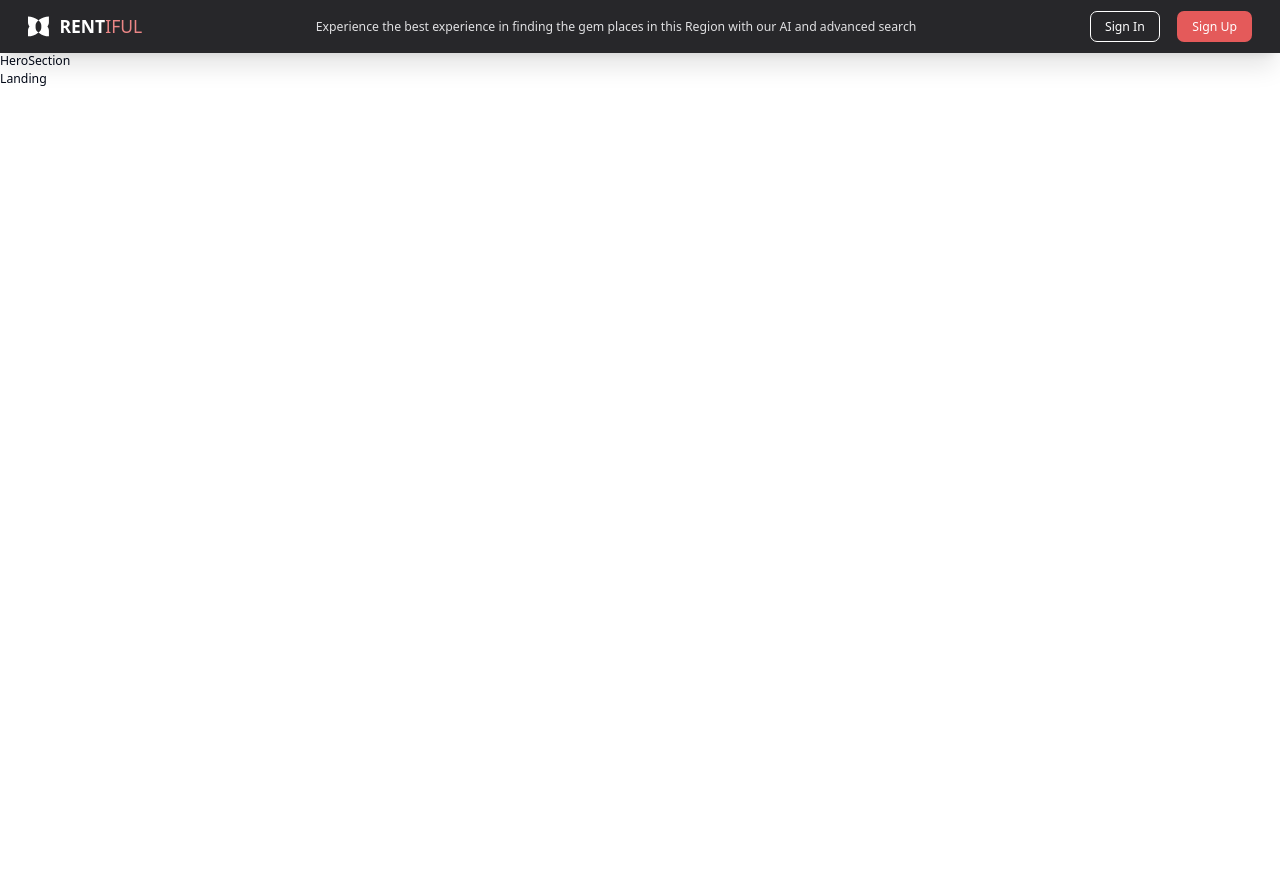
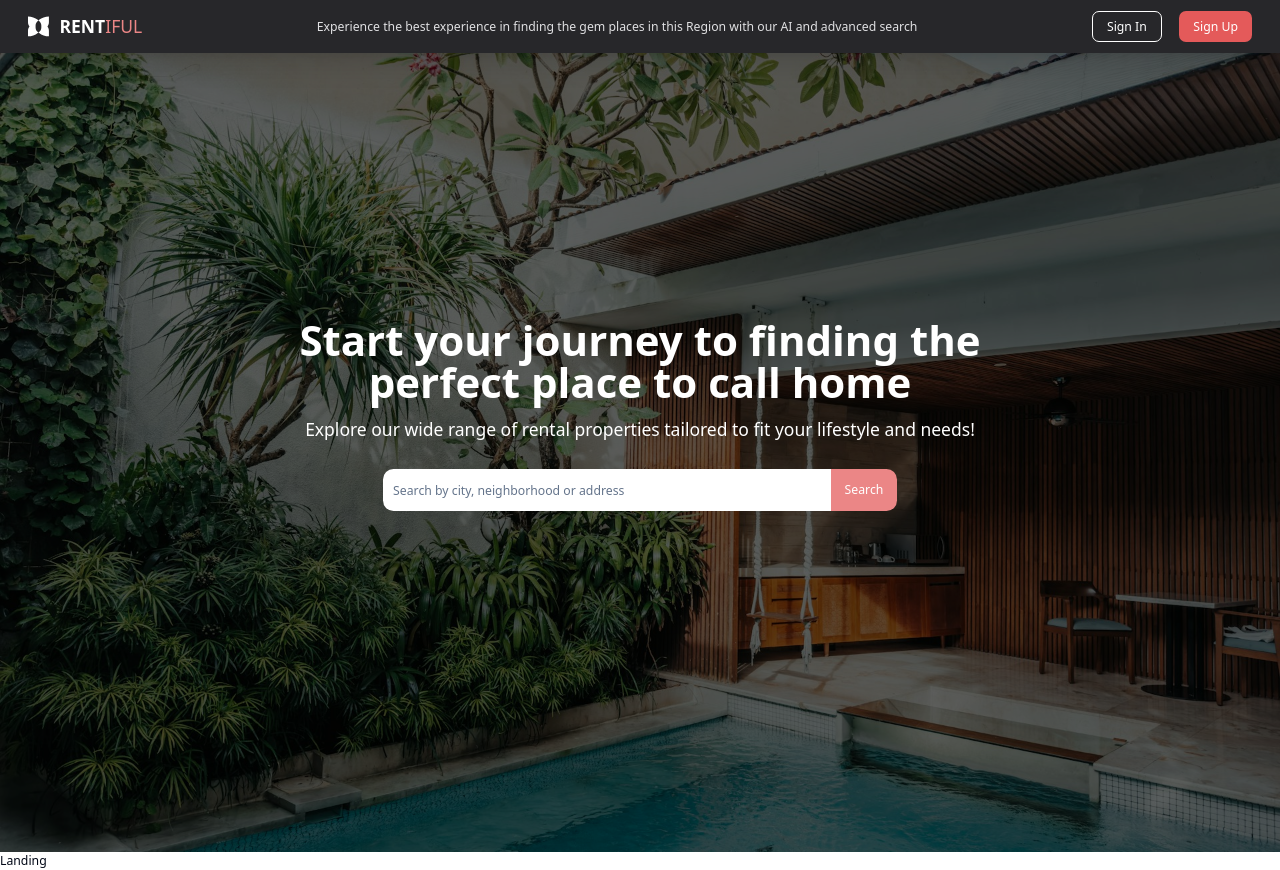
Before and after one commit to kajugadaniels/vistify-client, a Next.js app: page /landing in a window 1280 px wide. Before the commit the page ends 800 px from the top, so only its background shows below. Built offline with nearby package versions, Linux system fonts and the light colour scheme; no server answers.

Commit message:
New changes

```diff
--- a/src/app/(root)/landing/HeroSection.tsx
+++ b/src/app/(root)/landing/HeroSection.tsx
@@ -1,9 +1,95 @@
-import React from 'react'
+"use client";
+
+import Image from "next/image";
+import React, { useState } from "react";
+import { motion } from "framer-motion";
+import { Input } from "@/components/ui/input";
+import { Button } from "@/components/ui/button";
+import { useDispatch } from "react-redux";
+import { useRouter } from "next/navigation";
+import { setFilters } from "@/state";
 
 const HeroSection = () => {
+    const dispatch = useDispatch();
+    const [searchQuery, setSearchQuery] = useState("");
+    const router = useRouter();
+
+    const handleLocationSearch = async () => {
+        try {
+            const trimmedQuery = searchQuery.trim();
+            if (!trimmedQuery) return;
+
+            const response = await fetch(
+                `https://api.mapbox.com/geocoding/v5/mapbox.places/${encodeURIComponent(
+                    trimmedQuery
+                )}.json?access_token=${process.env.NEXT_PUBLIC_MAPBOX_ACCESS_TOKEN
+                }&fuzzyMatch=true`
+            );
+            const data = await response.json();
+            if (data.features && data.features.length > 0) {
+                const [lng, lat] = data.features[0].center;
+                dispatch(
+                    setFilters({
+                        address: trimmedQuery,
+                        coordinates: [lat, lng],
+                    })
+                );
+                const params = new URLSearchParams({
+                    address: trimmedQuery,
+                    lat: lat.toString(),
+                    lng: lng,
+                });
+                router.push(`/search?${params.toString()}`);
+            }
+        } catch (error) {
+            console.error("error search address:", error);
+        }
+    };
+
     return (
-        <div>HeroSection</div>
-    )
-}
+        <div className="relative h-screen">
+            <Image
+                src="/landing-splash.jpg"
+                alt="Rentiful Rental Platform Hero Section"
+                fill
+                className="object-cover object-center"
+                priority
+            />
+            <div className="absolute inset-0 bg-black bg-opacity-60"></div>
+            <motion.div
+                initial={{ opacity: 0, y: 20 }}
+                animate={{ opacity: 1, y: 0 }}
+                transition={{ duration: 0.8 }}
+                className="absolute w-full text-center transform -translate-x-1/2 -translate-y-1/2 top-1/3"
+            >
+                <div className="max-w-4xl px-16 mx-auto sm:px-12">
+                    <h1 className="mb-4 text-5xl font-bold text-white">
+                        Start your journey to finding the perfect place to call home
+                    </h1>
+                    <p className="mb-8 text-xl text-white">
+                        Explore our wide range of rental properties tailored to fit your
+                        lifestyle and needs!
+                    </p>
 
-export default HeroSection
+                    <div className="flex justify-center">
+                        <Input
+                            type="text"
+                            value={searchQuery}
+                            onChange={(e) => setSearchQuery(e.target.value)}
+                            placeholder="Search by city, neighborhood or address"
+                            className="w-full h-12 max-w-lg bg-white border-none rounded-none rounded-l-xl"
+                        />
+                        <Button
+                            onClick={handleLocationSearch}
+                            className="h-12 text-white border-none rounded-none bg-secondary-500 rounded-r-xl hover:bg-secondary-600"
+                        >
+                            Search
+                        </Button>
+                    </div>
+                </div>
+            </motion.div>
+        </div>
+    );
+};
+
+export default HeroSection;
--- a/src/components/shared/Navbar.tsx
+++ b/src/components/shared/Navbar.tsx
@@ -47,7 +47,7 @@ const Navbar = () => {
                     </Link>
                     <Link href='/'>
                         <Button
-                            variant="outline"
+                            variant="secondary"
                             className="text-white border-transparent rounded-lg bg-secondary-600 hover:bg-white hover:text-primary-700"
                         >
                             Sign Up
--- a/tsconfig.json
+++ b/tsconfig.json
@@ -24,6 +24,6 @@
     "types": [],
     "target": "ES2017"
   },
-  "include": ["next-env.d.ts", "**/*.ts", "**/*.tsx", ".next/types/**/*.ts"],
+  "include": ["next-env.d.ts", "**/*.ts", "**/*.tsx", ".next/types/**/*.ts", "src/app/(root)/landing/HeroSection.tsx"],
   "exclude": ["node_modules"]
 }
```
